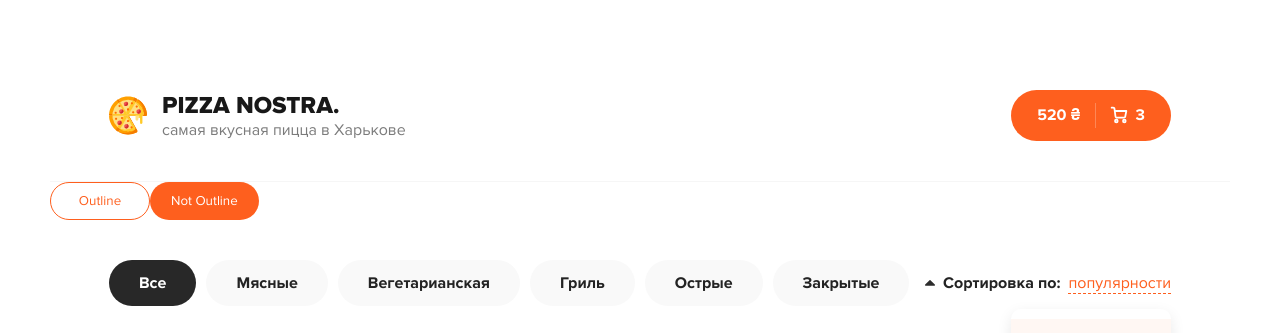
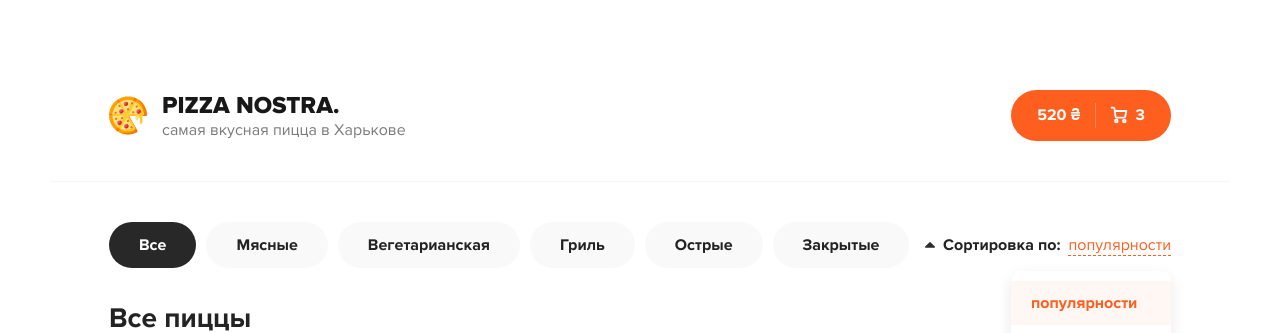
Before and after one commit to BLOCKMATERIAL/pizza-nostra-react, a React app: page / in a window 1280 px wide. Shown: the top 333 px of the page. Built offline with nearby package versions, Linux system fonts and the light colour scheme.

Commit message:
Minor fixes.

```diff
--- a/src/App.js
+++ b/src/App.js
@@ -7,8 +7,7 @@ function App() {
   return (
     <div className="wrapper">
       <Header/>
-      <Button outline >Outline</Button>
-      <Button  > Not Outline</Button>
+
 
       <div className="content">
         <div className="container">
```
